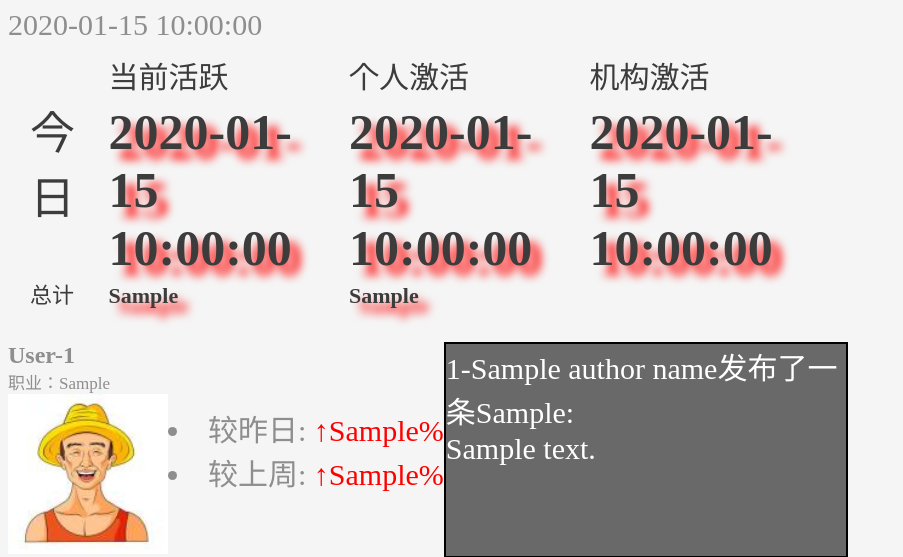
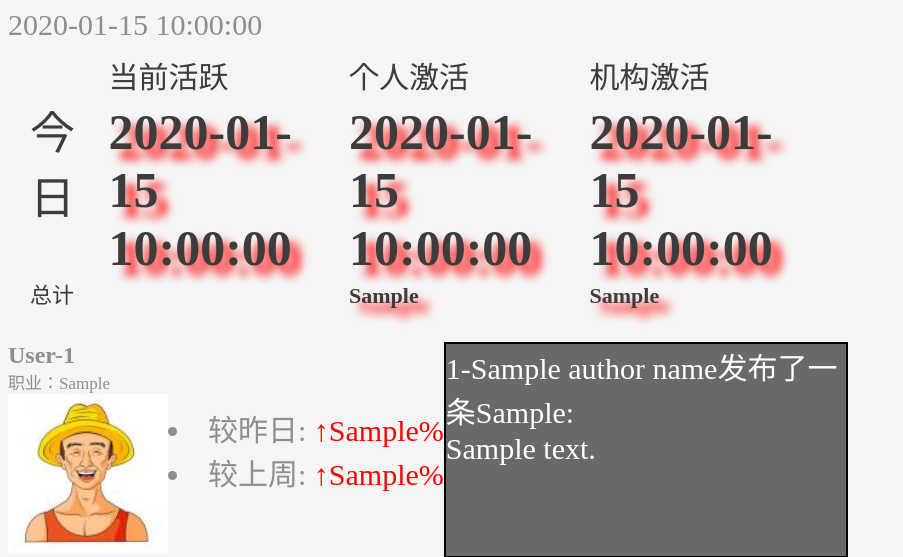
Before and after one commit to petitmi/Data-Platform-with-Flask, a Python web app: template app/templates/screen.html in a window 1280 px wide. Shown: the top 557 px of the page, without its empty margins (0-903 px from the left). Run offline with Jinja, Linux system fonts and the light colour scheme; the template is opened without the code that fills it: most values are stand-ins (such as "Sample title", 1, 10 or a date in 2020); some libraries are stand-ins or nearby versions.

Commit message:
modified the screen page

```diff
--- a/app/templates/screen.html
+++ b/app/templates/screen.html
@@ -58,6 +58,7 @@ width:40px}
     </div>
     <div  class="table-row">
         <div class="table-cell" style="font-family:STHeiti;font-size: 22px">总计 </div>
+        <div class="table-cell" id="sub-prominent"> </div>
         <div class="table-cell" id="sub-prominent">{{activate_all}}</div>
         <div class="table-cell" id="sub-prominent">{{activate_all_org}}</div>
 
```
Also changed, not shown: app/main/views.py (line endings or trailing spaces).
